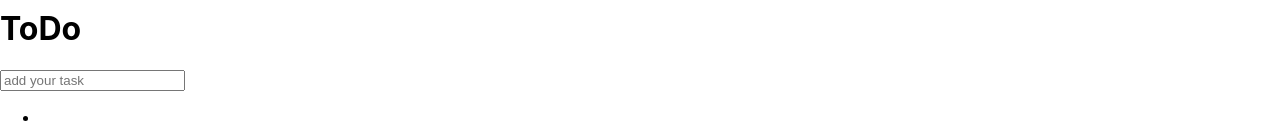
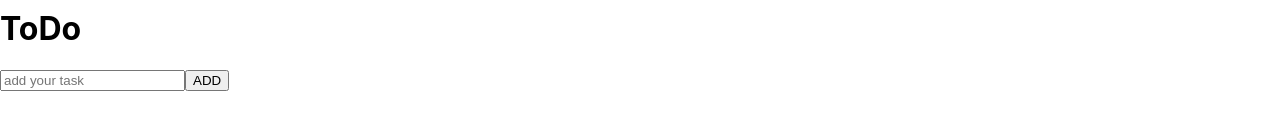
Before and after one commit to mary1812/React.EasyPractice, a React (Create React App) app: page / in a window 1280 px wide. Shown: the part 799-939 px from the top of the page. Built offline with nearby package versions, Linux system fonts and the light colour scheme.

Commit message:
Add todo without delete

```diff
--- a/package.json
+++ b/package.json
@@ -6,6 +6,7 @@
     "@testing-library/jest-dom": "^5.14.1",
     "@testing-library/react": "^11.2.7",
     "@testing-library/user-event": "^12.8.3",
+    "classnames": "^2.3.1",
     "date-fns": "^2.25.0",
     "formik": "^2.2.9",
     "react": "^17.0.2",
--- a/src/components/ToDoList/index.jsx
+++ b/src/components/ToDoList/index.jsx
@@ -1,17 +1,11 @@
 import React, { useState } from "react";
 import { Formik, Field, Form, ErrorMessage } from "formik";
-import {TODO_SCHEMA} from "../../utils/validationSchemas"
-import styles from "./todo.css"
-const testData = [
-  {
-    id: 1,
-    body: "",
-    status: false,
-  },
-];
 
+import { TODO_SCHEMA } from "../../utils/validationSchemas";
+import styles from "./todo.css";
+var classNames = require('classnames')
 const ToDoList = () => {
-  const [tasks, setTasks] = useState(testData);
+  const [tasks, setTasks] = useState([]);
 
   const addTask = (text) => {
     const newTask = {
@@ -32,21 +26,35 @@ const ToDoList = () => {
   return (
     <div>
       <h1>ToDo</h1>
-      <Formik validationSchema={TODO_SCHEMA} initialValues={{ taskText: "" }} onSubmit={submitForm}>
+      <Formik
+        validationSchema={TODO_SCHEMA}
+        initialValues={{ taskText: "" }}
+        onSubmit={submitForm}
+      >
         <Form>
           <Field name="taskText" placeholder="add your task" />
+          <button type="submit"> ADD </button>
           <ErrorMessage name="taskText">
-            {(message) => <div style={{color:'red'}}>{message}</div>}
+            {(message) => <div style={{ color: "red" }}>{message}</div>}
           </ErrorMessage>
+          <ul className="ullist">
+            {tasks.map((task) => {
+              const styleList = classNames({"completed": task.status, "generalText": true})
+              return (
+                <label>
+                  <li className={styleList}>
+                    <Field name="taskText" type="checkbox" checked= {task.status} onChange={()=>{
+                      task.status = !task.status
+                      setTasks([...tasks])
+                    }} />
+                    {task.body}
+                  </li>
+                </label>
+              );
+            })}
+          </ul>
         </Form>
       </Formik>
-      <ul className="ullist">
-
-          {tasks.map((task) => {
-          return   <li> {task.body}</li> ;
-        })}
-
-      </ul>
     </div>
   );
 };
--- a/src/components/ToDoList/todo.css
+++ b/src/components/ToDoList/todo.css
@@ -2,3 +2,10 @@
   display:flex;
   flex-direction: column;
 }
+li {
+  list-style-type: none;
+}
+.completed{
+  color: green;
+  text-decoration:line-through;
+}
--- a/src/utils/validationSchemas.jsx
+++ b/src/utils/validationSchemas.jsx
@@ -10,6 +10,6 @@ export const SIGN_IN_SCHEMA = yup.object({
       ).required(),
   });
 
-export const { TODO_SCHEMA } = yup.object({
-  taskText: yup.string().matches(/^(?=.*?[A-Z])(?=.*?[a-z]).{,20}/)
+export const  TODO_SCHEMA = yup.object({
+  taskText: yup.string().matches(/^[^\s].{3,30}$/).required()
 })
```
Also changed, not shown: src/components/ToDoList/TaskList.jsx (added, +53 -0 lines), 1 other file (tests, documents, lock files or other folders).
